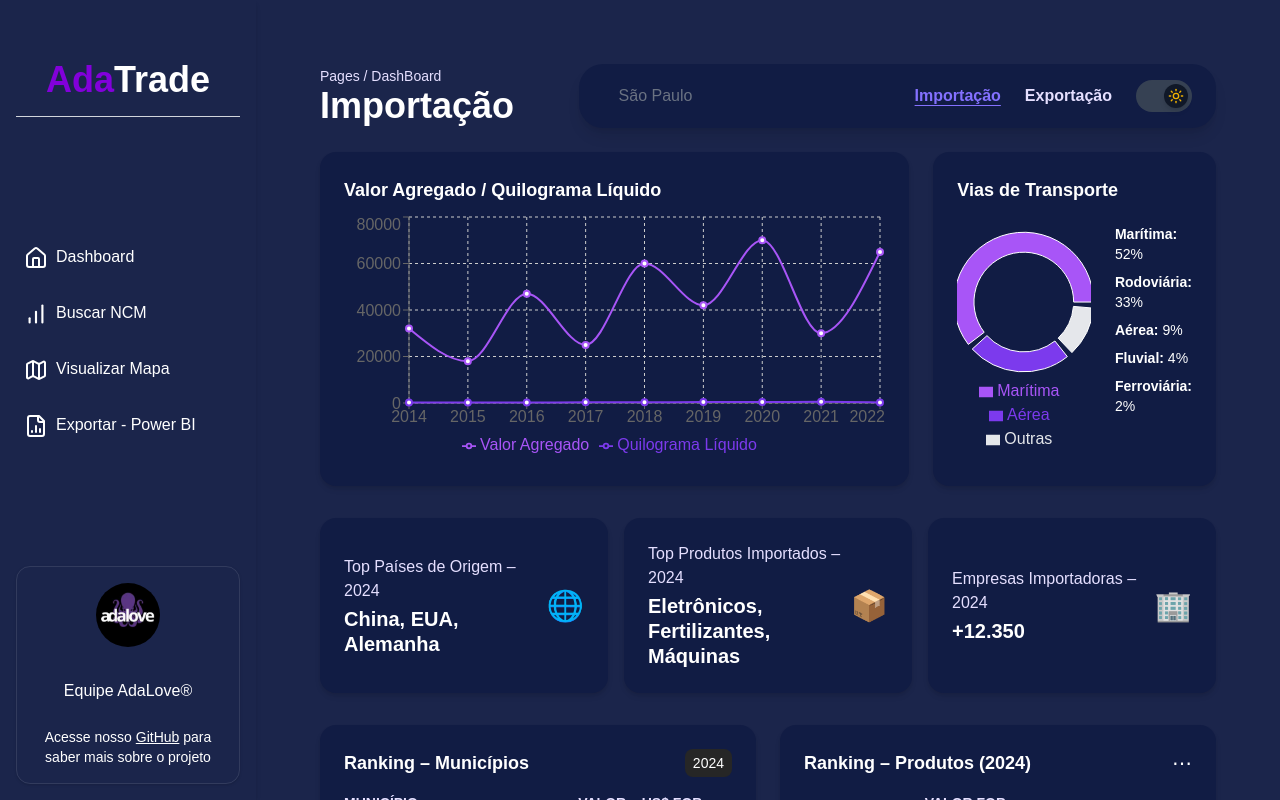
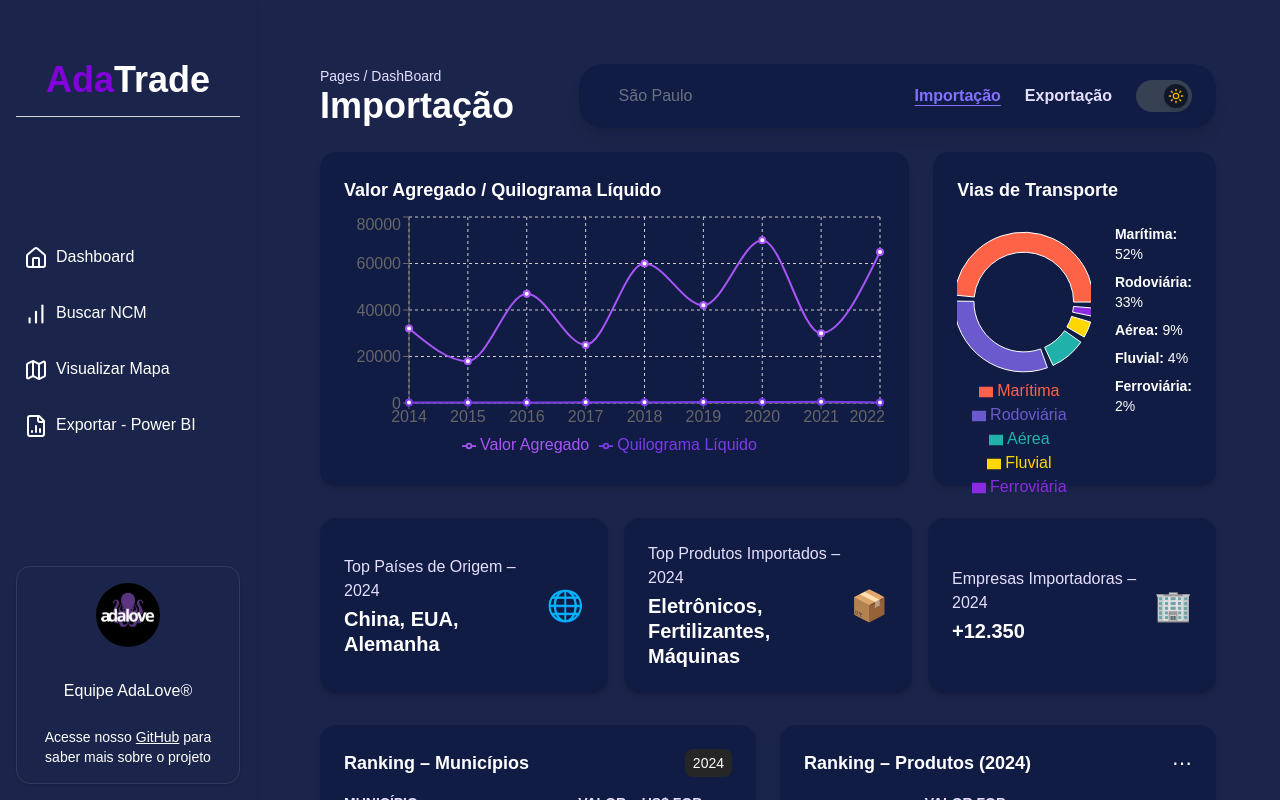
Before and after one commit to equipeAdalove/Front-API-SEMESTRE3, a React (Vite) app: page /importacao in a window 1280 px wide. Built offline with nearby package versions, Linux system fonts and the light colour scheme.

Commit message:
:recycle: refactor: Deixando os PieCharts com a inserção de dados flexível.

```diff
--- a/src/components/charts/PieChartComponent.tsx
+++ b/src/components/charts/PieChartComponent.tsx
@@ -1,16 +1,25 @@
-import { PieChart, Pie, Cell, ResponsiveContainer, Tooltip, Legend } from 'recharts';
+import {
+  PieChart,
+  Pie,
+  Cell,
+  ResponsiveContainer,
+  Tooltip,
+  Legend,
+} from "recharts";
 
-const data = [
-  { name: 'Marítima', value: 63 },
-  { name: 'Aérea', value: 25 },
-  { name: 'Outras', value: 12 },
-];
+interface PieChartComponentProps {
+  data: { name: string; value: number }[]; // Dados flexíveis
+  colors: string[]; // Cores personalizáveis
+  height?: number; // Altura customizável
+}
 
-const COLORS = ['#a855f7', '#7c3aed', '#e5e7eb'];
-
-export default function PieChartComponent() {
+export default function PieChartComponent({
+  data,
+  colors,
+  height = 200,
+}: PieChartComponentProps) {
   return (
-    <ResponsiveContainer width="100%" height={200}>
+    <ResponsiveContainer width="100%" height={height}>
       <PieChart>
         <Pie
           data={data}
@@ -18,12 +27,11 @@ export default function PieChartComponent() {
           cy="50%"
           innerRadius={50}
           outerRadius={70}
-          fill="#8884d8"
           paddingAngle={5}
           dataKey="value"
         >
           {data.map((entry, index) => (
-            <Cell key={`cell-${index}`} fill={COLORS[index % COLORS.length]} />
+            <Cell key={`cell-${index}`} fill={colors[index % colors.length]} />
           ))}
         </Pie>
         <Tooltip />
```
